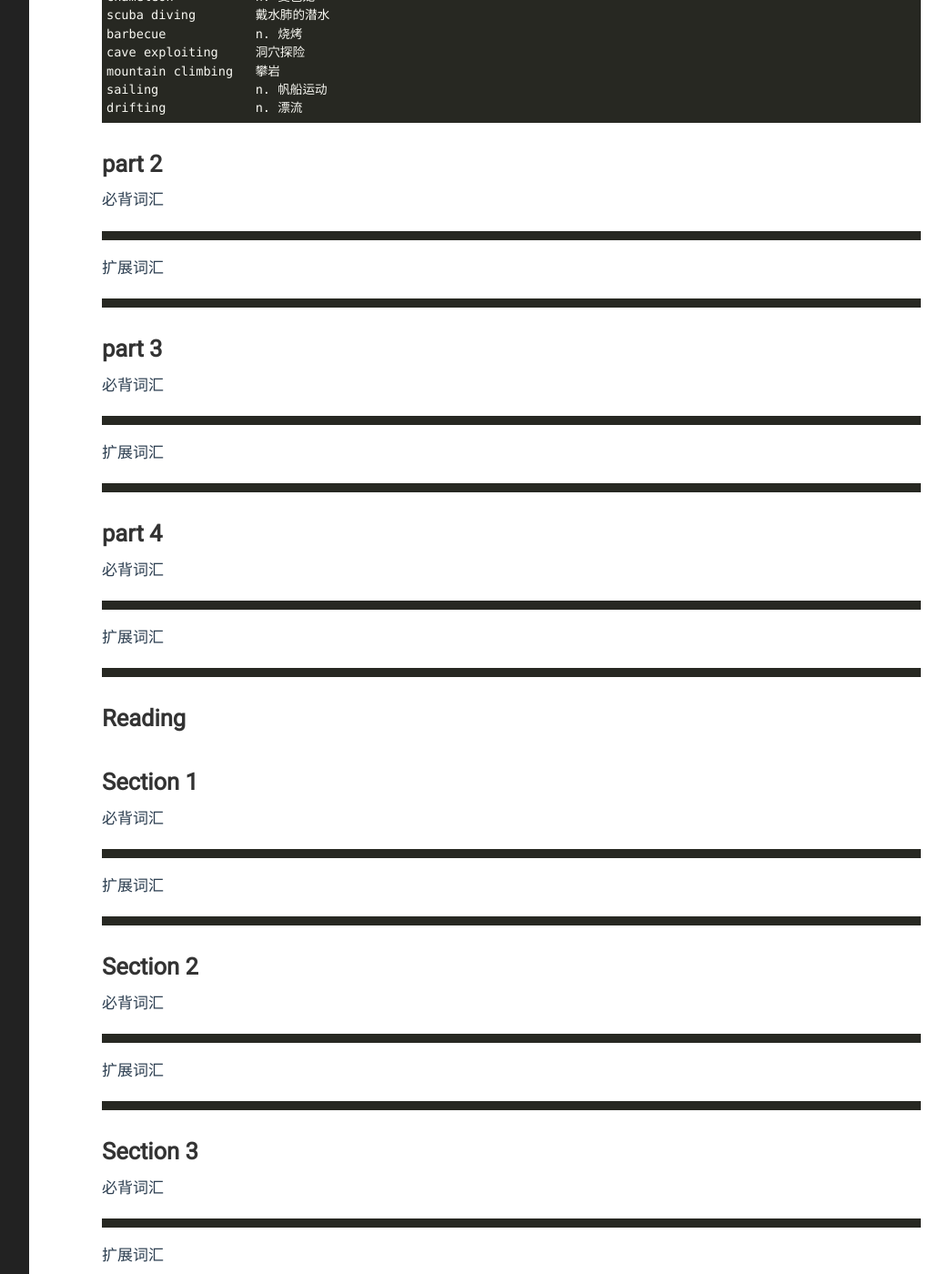
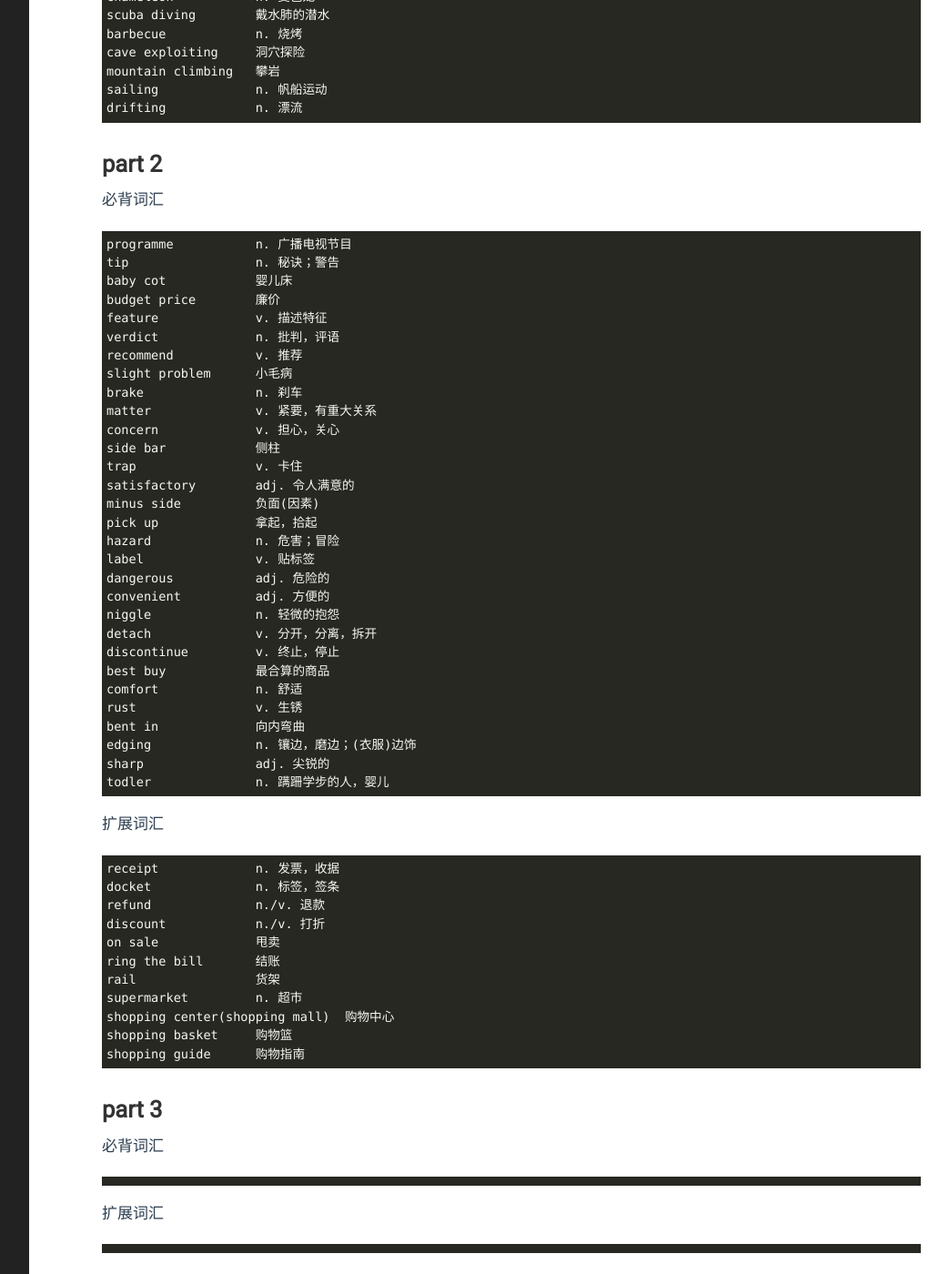
Before and after one commit to yejinp/yejinp.github.io, a Jekyll site: the page built from _posts/2023-08-04-vocabularies for IELTS 5-1 general Training.markdown, in a window 1280 px wide and 1400 px high, scrolled down 1145 px. Shown: the whole window at 91% size, without its empty margins (188-1231 px from the left). Built offline with Jekyll 4.4.1, drawn with Linux system fonts in a browser that asks for light colours.

Commit message:
add some vocabularies

````diff
--- a/_posts/2023-08-04-vocabularies for IELTS 5-1 general Training.markdown
+++ b/_posts/2023-08-04-vocabularies for IELTS 5-1 general Training.markdown
@@ -61,10 +61,50 @@ drifting            n. 漂流
 # part 2 #
 必背词汇
 ```
+programme           n. 广播电视节目
+tip                 n. 秘诀；警告
+baby cot            婴儿床
+budget price        廉价
+feature             v. 描述特征
+verdict             n. 批判，评语
+recommend           v. 推荐
+slight problem      小毛病
+brake               n. 刹车
+matter              v. 紧要，有重大关系
+concern             v. 担心，关心
+side bar            侧柱
+trap                v. 卡住
+satisfactory        adj. 令人满意的
+minus side          负面(因素)
+pick up             拿起，拾起
+hazard              n. 危害；冒险
+label               v. 贴标签
+dangerous           adj. 危险的
+convenient          adj. 方便的
+niggle              n. 轻微的抱怨
+detach              v. 分开，分离，拆开
+discontinue         v. 终止，停止
+best buy            最合算的商品
+comfort             n. 舒适
+rust                v. 生锈
+bent in             向内弯曲
+edging              n. 镶边，磨边；(衣服)边饰
+sharp               adj. 尖锐的
+todler              n. 蹒跚学步的人，婴儿
 ```
 扩展词汇
-
 ```
+receipt             n. 发票，收据
+docket              n. 标签，签条
+refund              n./v. 退款
+discount            n./v. 打折
+on sale             甩卖
+ring the bill       结账
+rail                货架
+supermarket         n. 超市
+shopping center(shopping mall)  购物中心
+shopping basket     购物篮
+shopping guide      购物指南
 ```
 
 # part 3 #
````
